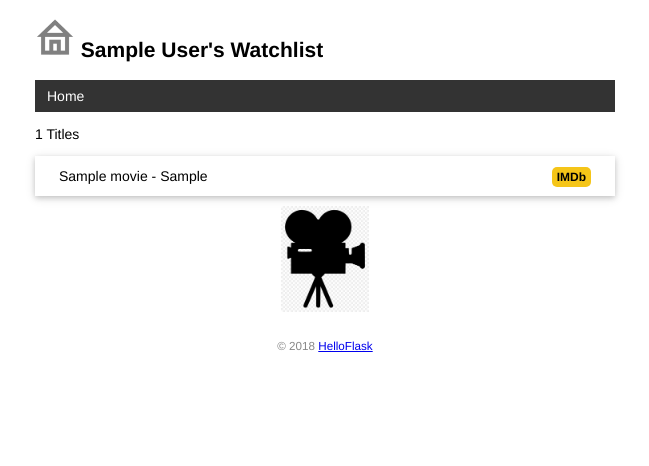
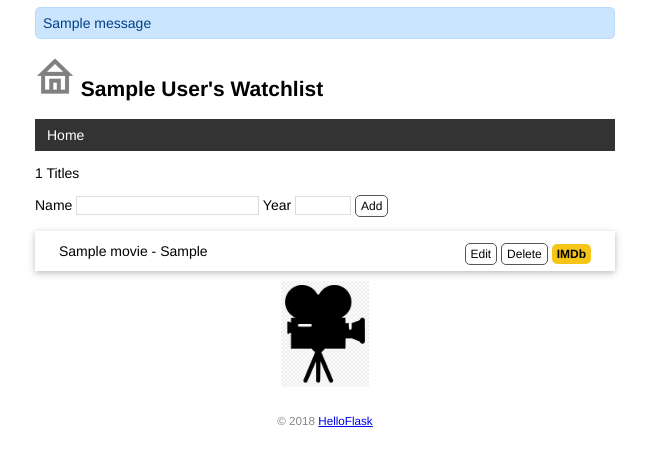
Before and after one commit to WeiS49/Watchlist, a Flask app: page / in a window 1280 px wide. Shown: the top 466 px of the page, without its empty margins (315-964 px from the left). Run offline with Flask 2, Linux system fonts and the light colour scheme; tables that the repository leaves empty hold one stand-in row (values such as "Sample post"); one stand-in notice (Sample message) is shown.

Commit message:
Create, edit and delete item by form(manual)

```diff
--- a/app.py
+++ b/app.py
@@ -1,11 +1,14 @@
 
 from flask import Flask
-from flask import escape, url_for, render_template
+from flask import escape, url_for, render_template, redirect, flash, request
 from flask_sqlalchemy import SQLAlchemy
 import click
 import os
 
 app = Flask(__name__)
+
+app.config['SECRET_KEY'] = 'dev'
+
 # 创建数据库连接地址
 app.config['SQLALCHEMY_DATABASE_URI'] = 'sqlite:///' + os.path.join(app.root_path, 'data.db')
 app.config['SQLALCHEMY_TRACK_MODIFICATIONS'] = False
@@ -75,17 +78,60 @@ def page_not_found(e):
     # user = User.query.first()
     return render_template('404.html'), 404
 
-@app.route('/')
+@app.errorhandler(405)
+def method_not_allowed(e):
+    return render_template('405.html'), 405
+
+@app.route('/', methods=['GET', 'POST'])
 def index():
-    user = User.query.first()
+    if request.method == 'POST': # 判断传入方法是否为POST
+        # 获取表单数据
+        title = request.form.get('title')
+        year = request.form.get('year')
+        # 验证数据是否合法(在服务器端的额外验证)
+        if not title or not year or len(year) > 4:
+            flash('Invalid input.') # 显示错误提示
+            return redirect(url_for('index')) # 重定向回主页
+        # 保存表单数据到数据库
+        movie = Movie(title=title, year=year)
+        db.session.add(movie)
+        db.session.commit()
+        flash('Item created.')
+        return redirect(url_for('index'))
+
+    # 如果传入方法为get则直接返回静态页面
     movies = Movie.query.all()
     return render_template('index.html', movies=movies)
     # return render_template('index.html', name=name, movies=movies)
     # return 'hello, world!'
 
-@app.route('/greeting')
-def hello():
-    return 'Welcome!'
+@app.route('/movie/edit/<int:movie_id>', methods=['POST', 'GET'])
+def edit(movie_id):
+    """ 根据电影的编号对内容进行修改 """
+    movie = Movie.query.get_or_404(movie_id) # 如果找到则则返回记录, 否则返回404
+    if request.method == 'POST':
+        title = request.form['title']
+        year = request.form['year']
+
+        if not title or not year or len(year) > 4:
+            flash('Invalid input')
+            return redirect(url_for('edit', movie_id=movie_id))
+
+        movie.title = title
+        movie.year = year
+        db.session.commit()
+        flash('Item updated.')
+        return redirect(url_for('edit', movie_id=movie_id))
+
+    return render_template('index.html', movie=movie)
+
+@app.route('/movie/delete/<int:movie_id>', methods=['POST'])
+def delete(movie_id):
+    movie = Movie.query.get_or_404(movie_id)
+    db.session.delete(movie)
+    db.session.commit()
+    flash('Item deleted.')
+    return redirect(url_for('index'))
 
 @app.route('/html')
 def html():
--- a/static/style.css
+++ b/static/style.css
@@ -87,3 +87,49 @@ nav li a:hover {
     border-radius: 5px;
     padding: 3px 5px;
 }
+
+/* 覆盖某些浏览器对 input 元素定义的字体 */
+input[type=submit] {
+    font-family: inherit;
+}
+
+input[type=text] {
+    border: 1px solid #ddd;
+}
+
+input[name=year] {
+    width: 50px;
+}
+
+.btn {
+    font-size: 12px;
+    padding: 3px 5px;
+    text-decoration: none;
+    cursor: pointer;
+    background-color: white;
+    color: black;
+    border: 1px solid #555555;
+    border-radius: 5px;
+}
+
+.btn:hover {
+    text-decoration: none;
+    background-color: black;
+    color: white;
+    border: 1px solid black;
+}
+
+.alert {
+    position: relative;
+    padding: 7px;
+    margin: 7px 0;
+    border: 1px solid transparent;
+    color: #004085;
+    background-color: #cce5ff;
+    border-color: #b8daff;
+    border-radius: 5px;
+}
+
+.inline-form {
+    display: inline;
+}
--- a/templates/base.html
+++ b/templates/base.html
@@ -1,6 +1,7 @@
 <!DOCTYPE html>
 <html lang="en">
 {# 创建模板的模板 #}
+
 <head>
     {# 声明block的名字, 方便查找 #}
     {% block head %}
@@ -11,7 +12,11 @@
     <link rel="stylesheet" href="{{ url_for('static', filename='style.css') }}" type="text/css">
     {% endblock %}
 </head>
+
 <body>
+    {% for message in get_flashed_messages() %}
+        <div class="alert">{{ message }}</div>
+    {% endfor %}
     <h2>
         <img alt="Avatar" class="avatar" src="{{ url_for('static', filename='house.png') }}">
         {{ user.name }}'s Watchlist
@@ -26,4 +31,5 @@
         <small>&copy; 2018 <a href="http://helloflask.com/tutorial">HelloFlask</a></small>
     </footer>
 </body>
+
 </html>
--- a/templates/index.html
+++ b/templates/index.html
@@ -6,10 +6,19 @@
 #}
 {% block content %}
 <p>{{ movies|length }} Titles</p>
+<form method="post">
+    Name <input type="text" name="title" autocomplete="off" required>
+    Year <input type="text" name="year" autocomplete="off" required>
+    <input class="btn" type="submit" name="submit" value="Add">
+</form>
 <ul class="movie-list">
     {% for movie in movies %}
     <li>{{ movie.title }} - {{ movie.year }}
         <span class="float-right">
+            <a class="btn" href="{{ url_for('edit', movie_id=movie.id) }}">Edit</a>
+            <form class="inline-form" action="{{ url_for('delete', movie_id=movie.id) }}" method="post">
+                <input class="btn" type="submit" name="delete" value="Delete" onclick="return confirm('Are your sure?')">
+            </form>
             <a class="imdb" href="https://www.imdb.com/find?q={{ movie.title }}" target="_blank" title="Find this movie on IMDb">IMDb</a>
         </span>
     </li>
```
Also changed, not shown: templates/405.html (added, +14 -0 lines), templates/edit.html (added, +13 -0 lines).
